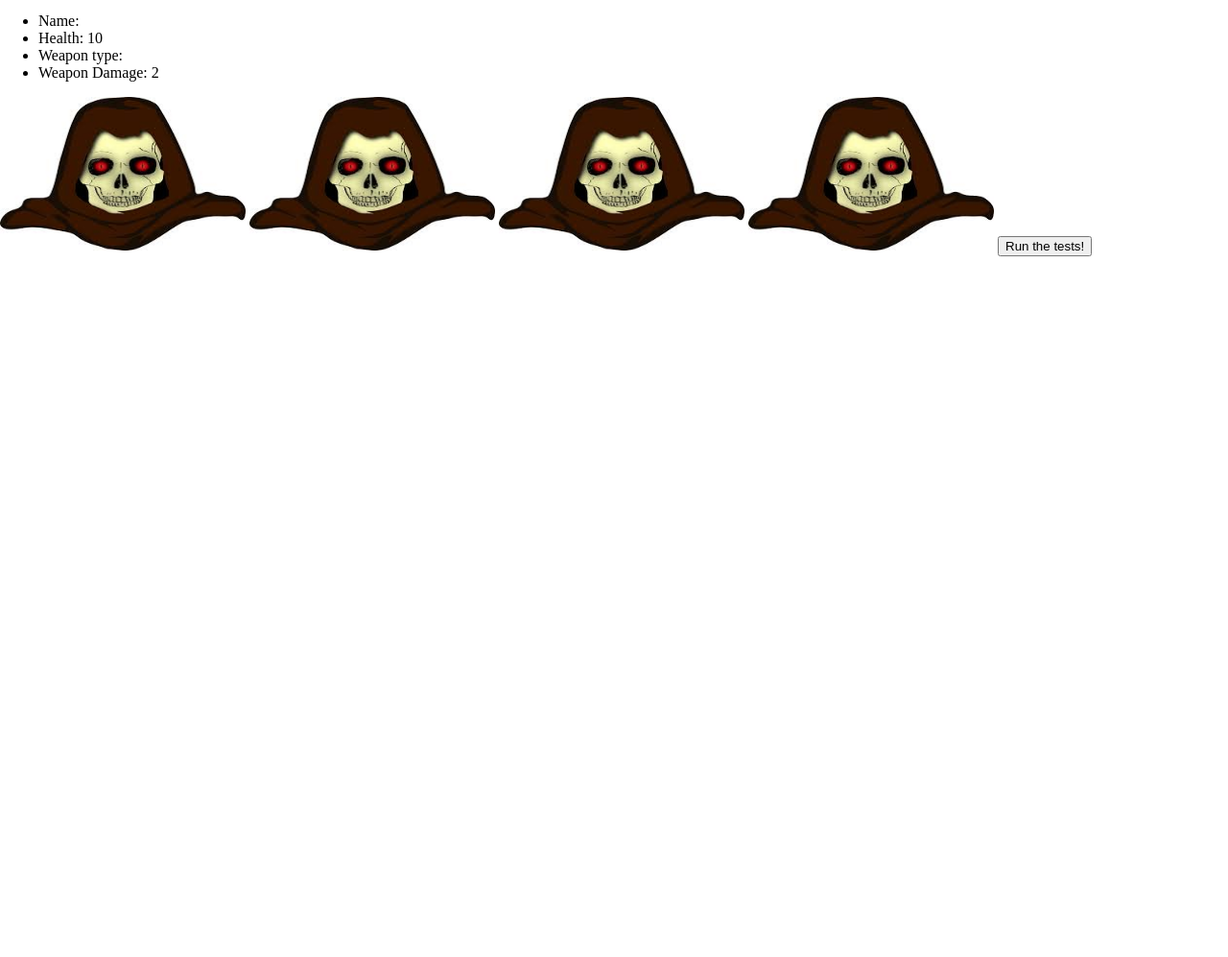
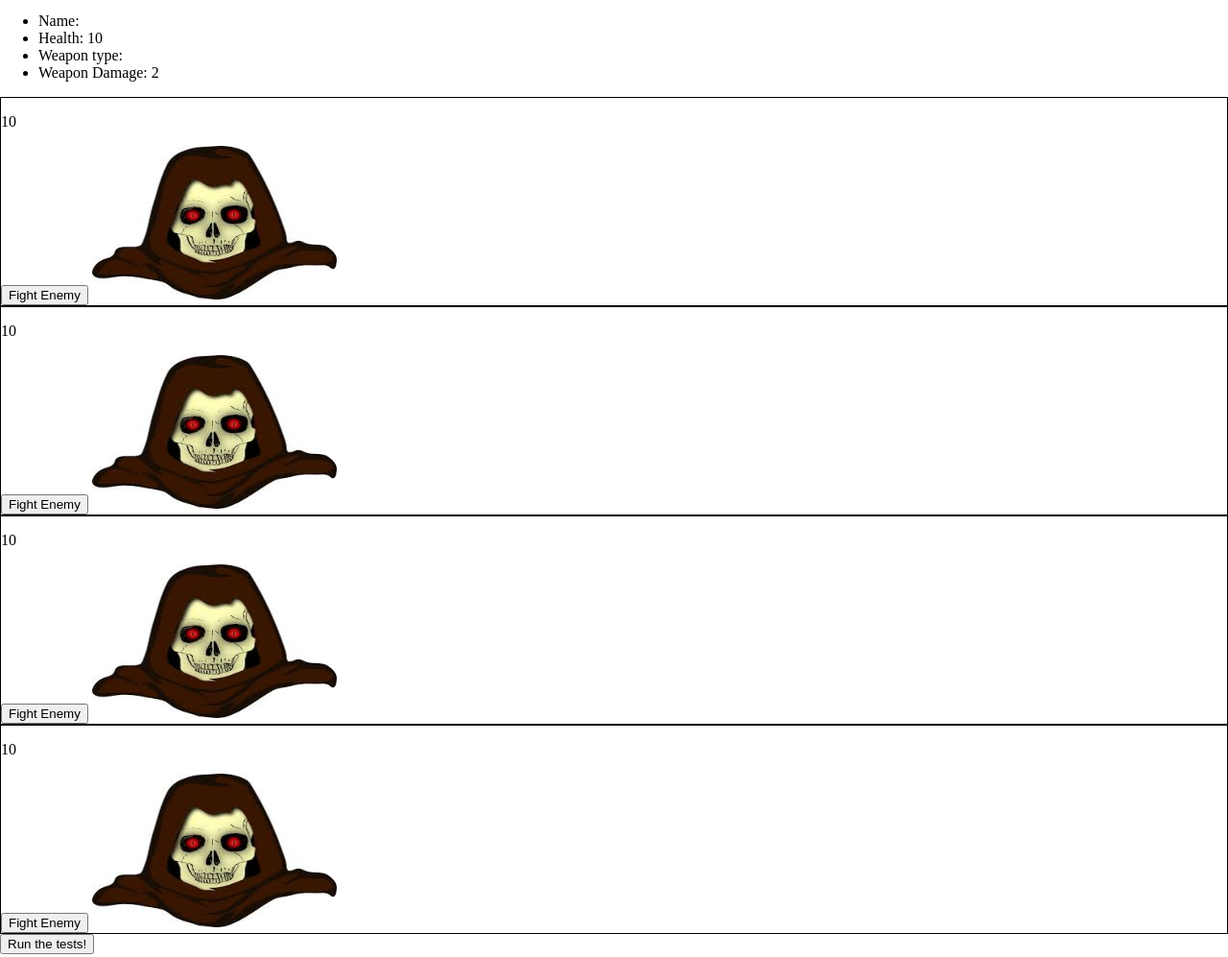
Before and after one commit to krische777/codaisseur-homework-31-08-2019, a plain HTML site: page index.html in a window 1280 px wide. Shown: the part 188-1185 px from the top of the page at 96% size. Before the commit the page ends 800 px from the top, so only its background shows below. Drawn offline with Linux system fonts and the light colour scheme.

Commit message:
Implemented Fighting an Enemy

```diff
--- a/YOUR_JAVASCRIPT_HERE.js
+++ b/YOUR_JAVASCRIPT_HERE.js
@@ -29,34 +29,51 @@ function equipWeapon(hero) {
     }
 }
 
-function addDagger () {
-    hero.weapon={type:'dagger', damage:2}
+function addDagger() {
+    hero.weapon = { type: 'dagger', damage: 2 }
     hero.inventory.push(hero.weapon)
 }
 
 
 function submitName(event) {
     event.preventDefault()
-    const inputName=document.getElementById('inputName')
-    hero.name=inputName.value
+    const inputName = document.getElementById('inputName')
+    hero.name = inputName.value
     displayStats()
 
 }
 
 function displayStats() {
 
-    document.getElementById('heroName').innerHTML= "Name: " +hero.name
-    document.getElementById('heroHealth').innerHTML="Health: " +hero.health
-    document.getElementById('heroWeaponType').innerHTML="Weapon type: " +hero.weapon.type
-    document.getElementById('heroWeaponDamage').innerHTML="Weapon Damage: " +hero.weapon.damage
+    document.getElementById('heroName').innerHTML = "Name: " + hero.name
+    document.getElementById('heroHealth').innerHTML = "Health: " + hero.health
+    document.getElementById('heroWeaponType').innerHTML = "Weapon type: " + hero.weapon.type
+    document.getElementById('heroWeaponDamage').innerHTML = "Weapon Damage: " + hero.weapon.damage
 }
-let kills=0
-function fightEnemy(event) {
-      event.preventDefault()
-      kills+=1
-      document.getElementById('p').innerHTML="Kills: " +kills
-      document.getElementById('enemy').parentNode.removeChild(document.getElementById('enemy'))
+let kills = 0
+function killEnemy(event) {
+    event.preventDefault()
+    let tgt = event.target;
+    kills += 1
+    document.getElementById('p').innerHTML = "Kills: " + kills
+    tgt.parentNode.parentNode.removeChild(tgt.parentNode)
 }
 
 
+
+
+function fightEnemy(event) {
+    event.preventDefault()
+    let tgt = event.target;
+    let enemyHealth = tgt.parentNode.getAttribute('health')
+
+    if (enemyHealth - hero.weapon.damage <= 0) {
+        killEnemy(event)
+    }
+    else {
+        enemyHealth -= hero.weapon.damage
+        tgt.parentNode.setAttribute('health', enemyHealth)
+        tgt.parentNode.getElementsByTagName('p')[0].innerHTML = enemyHealth;
+    }
+}
 displayStats()
--- a/index.html
+++ b/index.html
@@ -1,4 +1,5 @@
 <html>
+
 <head>
   <meta charset="utf-8">
   <title>Mocha Tests</title>
@@ -6,6 +7,7 @@
   <link rel="stylesheet" type="text/css" href="./styles.css">
 
 </head>
+
 <body>
 
   <img id="inn" onclick={hero.health=10}>
@@ -26,10 +28,28 @@
   </ul>
 
   <p id="p"></p>
-<img src="./download.jpeg" id="enemy" onclick="fightEnemy(event)">
-<img src="./download.jpeg" id="enemy" onclick="fightEnemy(event)">
-<img src="./download.jpeg" id="enemy" onclick="fightEnemy(event)">
-<img src="./download.jpeg" id="enemy" onclick="fightEnemy(event)">
+  <div style="border:1px solid black;" health="10">
+    <p>10</p>
+    <button onclick="fightEnemy(event)">Fight Enemy</button>
+    <img src="./download.jpeg" onclick="killEnemy(event)">
+  </div>
+  <div style="border:1px solid black;" health="10">
+    <p>10</p>
+    <button onclick="fightEnemy(event)">Fight Enemy</button>
+    <img src="./download.jpeg" onclick="killEnemy(event)">
+  </div>
+
+  <div style="border:1px solid black;" health="10">
+    <p>10</p>
+    <button onclick="fightEnemy(event)">Fight Enemy</button>
+    <img src="./download.jpeg" onclick="killEnemy(event)">
+  </div>
+
+  <div style="border:1px solid black;" health="10">
+    <p>10</p>
+    <button onclick="fightEnemy(event)">Fight Enemy</button>
+    <img src="./download.jpeg" onclick="killEnemy(event)">
+  </div>
 
 
 
@@ -53,4 +73,5 @@
   <script src="lib/game_logic.test.js"></script>
 
 </body>
+
 </html>
```
Lines whose indentation alone changed are shown as unchanged.
